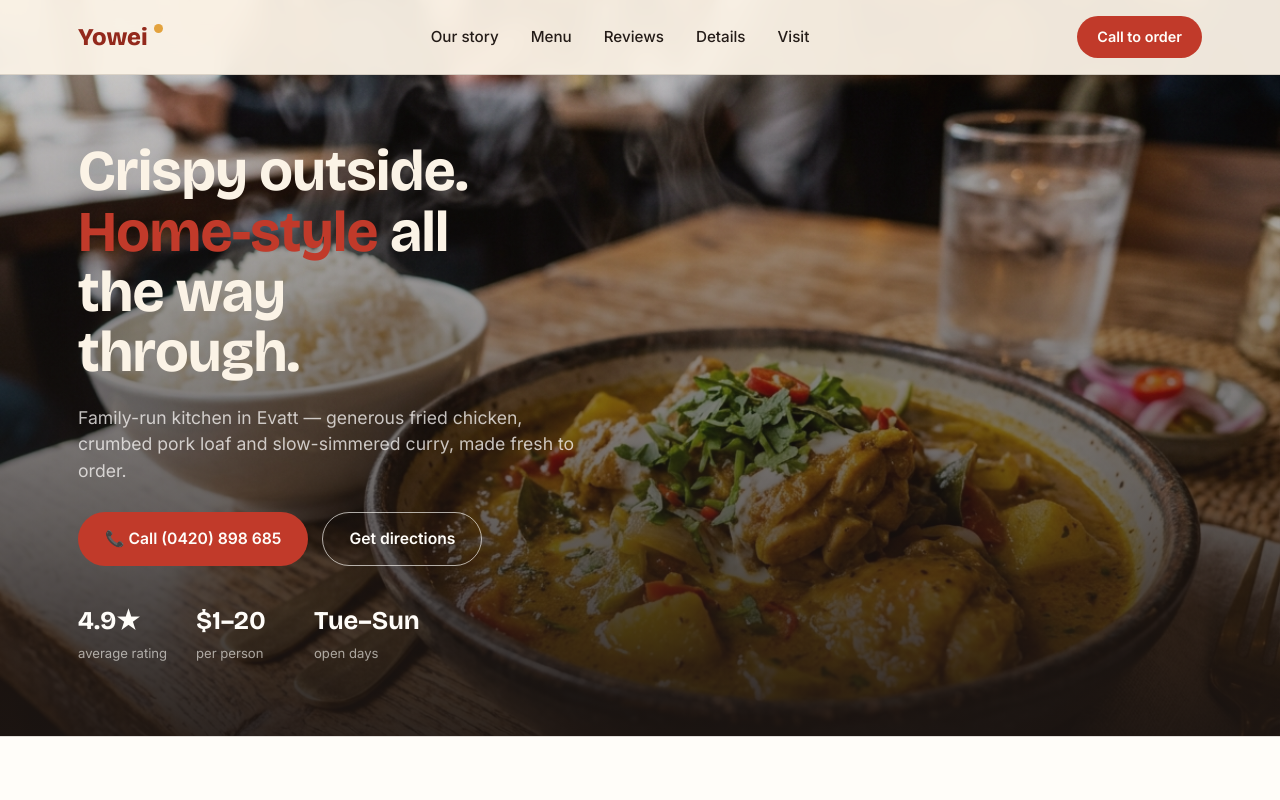
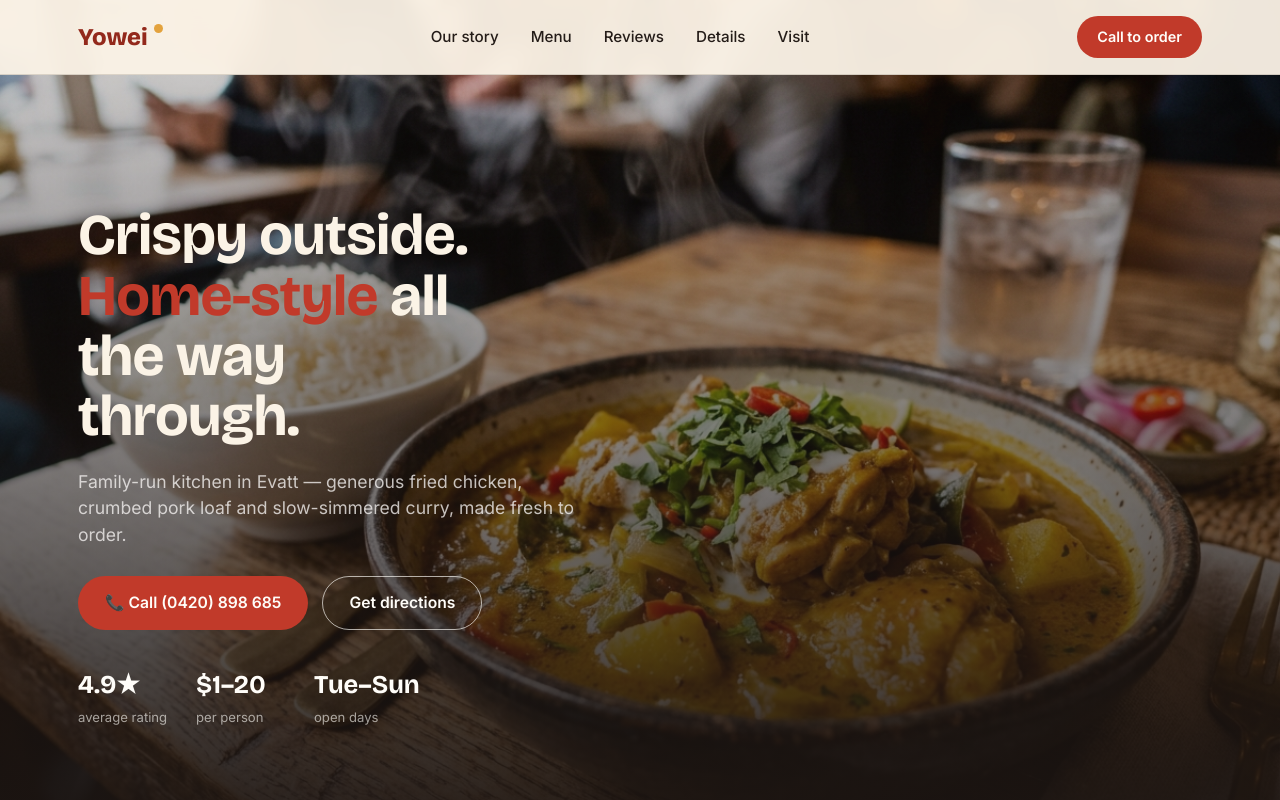
Before and after one commit to Kunalkharga/Yowei-Cafe, a plain HTML site: page index.html in a window 1280 px wide. Shown: the top 800 px of the page. Drawn offline with nearby package versions, Linux system fonts and the light colour scheme.

Commit message:
Update hero min-height to 100vh

```diff
--- a/style.css
+++ b/style.css
@@ -317,7 +317,7 @@ header {
 .hero-photo-wrap {
   position: relative;
   width: 100%;
-  min-height: 92vh;
+  min-height: 100vh;
   display: flex;
   align-items: flex-end;
   background: #1C1512; /* fallback if image fails to load */
```
